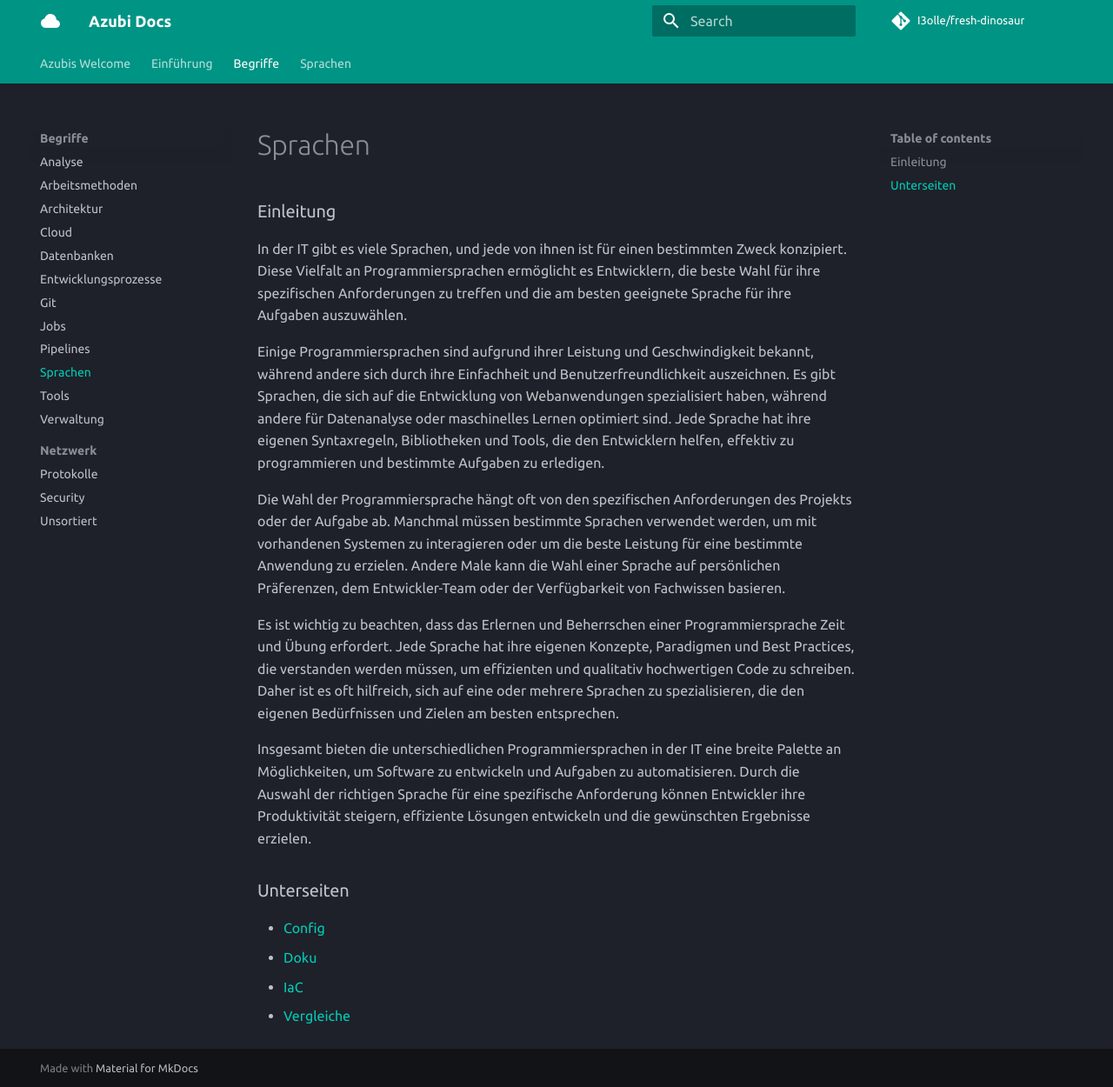
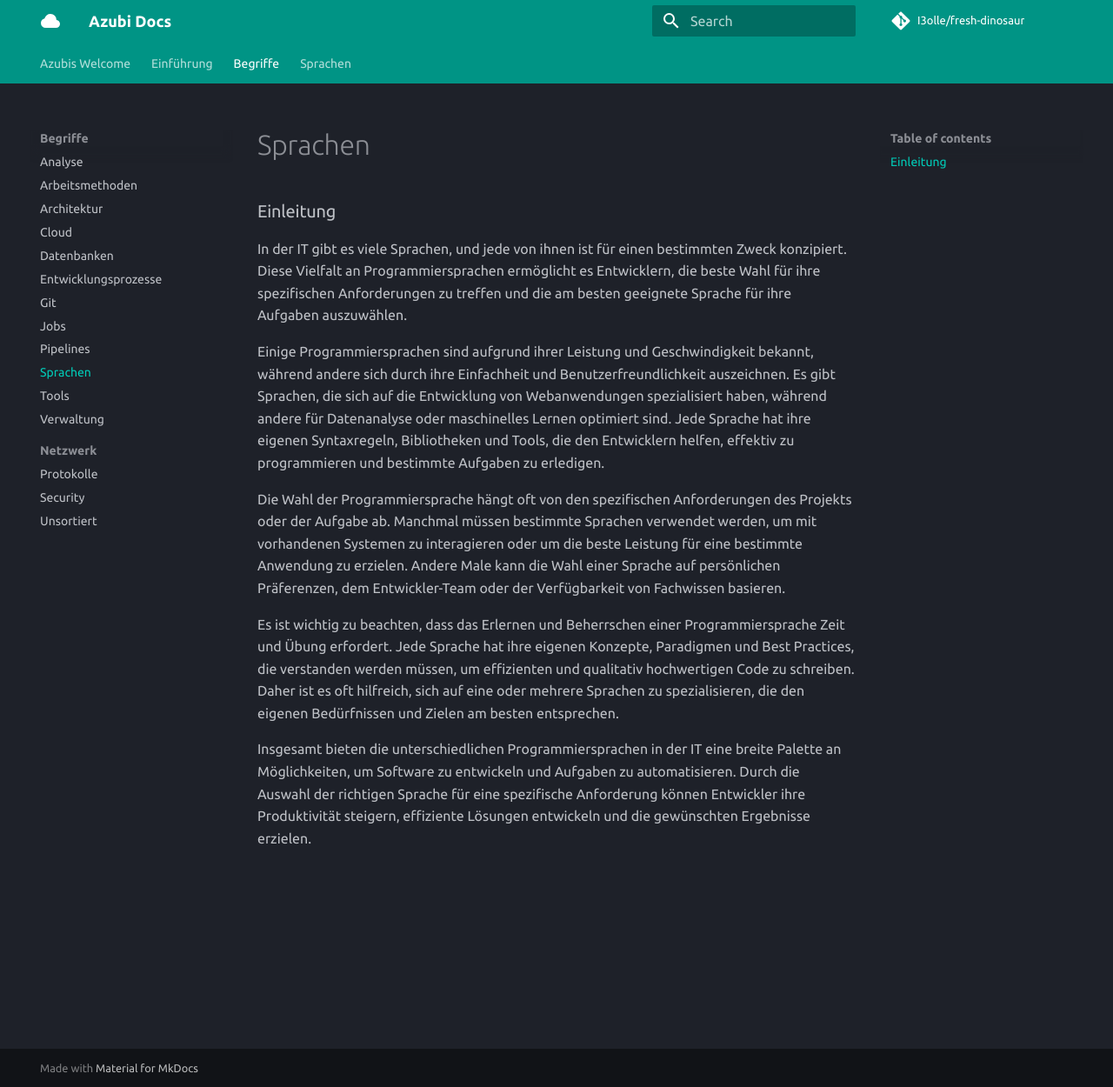
Before and after one commit to I3olle/fresh-dinosaur, an MkDocs documentation site: the page built from Azubi/Begriffe/Sprachen.md, in a window 1280 px wide and 1250 px high. Shown: the whole window at 87% size. Built offline with MkDocs 1.6.1 and Material for MkDocs 9.7.7, drawn with Linux system fonts in a browser that asks for light colours; comment, search, counter and statistics services are not loaded.

Commit message:
PUSH NOTE : Sprachen.md

```diff
--- a/Azubi/Begriffe/Sprachen.md
+++ b/Azubi/Begriffe/Sprachen.md
@@ -13,10 +13,3 @@ Die Wahl der Programmiersprache hängt oft von den spezifischen Anforderungen de
 Es ist wichtig zu beachten, dass das Erlernen und Beherrschen einer Programmiersprache Zeit und Übung erfordert. Jede Sprache hat ihre eigenen Konzepte, Paradigmen und Best Practices, die verstanden werden müssen, um effizienten und qualitativ hochwertigen Code zu schreiben. Daher ist es oft hilfreich, sich auf eine oder mehrere Sprachen zu spezialisieren, die den eigenen Bedürfnissen und Zielen am besten entsprechen.
 
 Insgesamt bieten die unterschiedlichen Programmiersprachen in der IT eine breite Palette an Möglichkeiten, um Software zu entwickeln und Aufgaben zu automatisieren. Durch die Auswahl der richtigen Sprache für eine spezifische Anforderung können Entwickler ihre Produktivität steigern, effiziente Lösungen entwickeln und die gewünschten Ergebnisse erzielen.
-
-## Unterseiten
-
-- [Config](../Sprachen/Config.md#)
-- [Doku](../Sprachen/Doku.md#)
-- [IaC](../Sprachen/IaC.md#)
-- [Vergleiche](../Sprachen/Vergleiche.md#)
```
